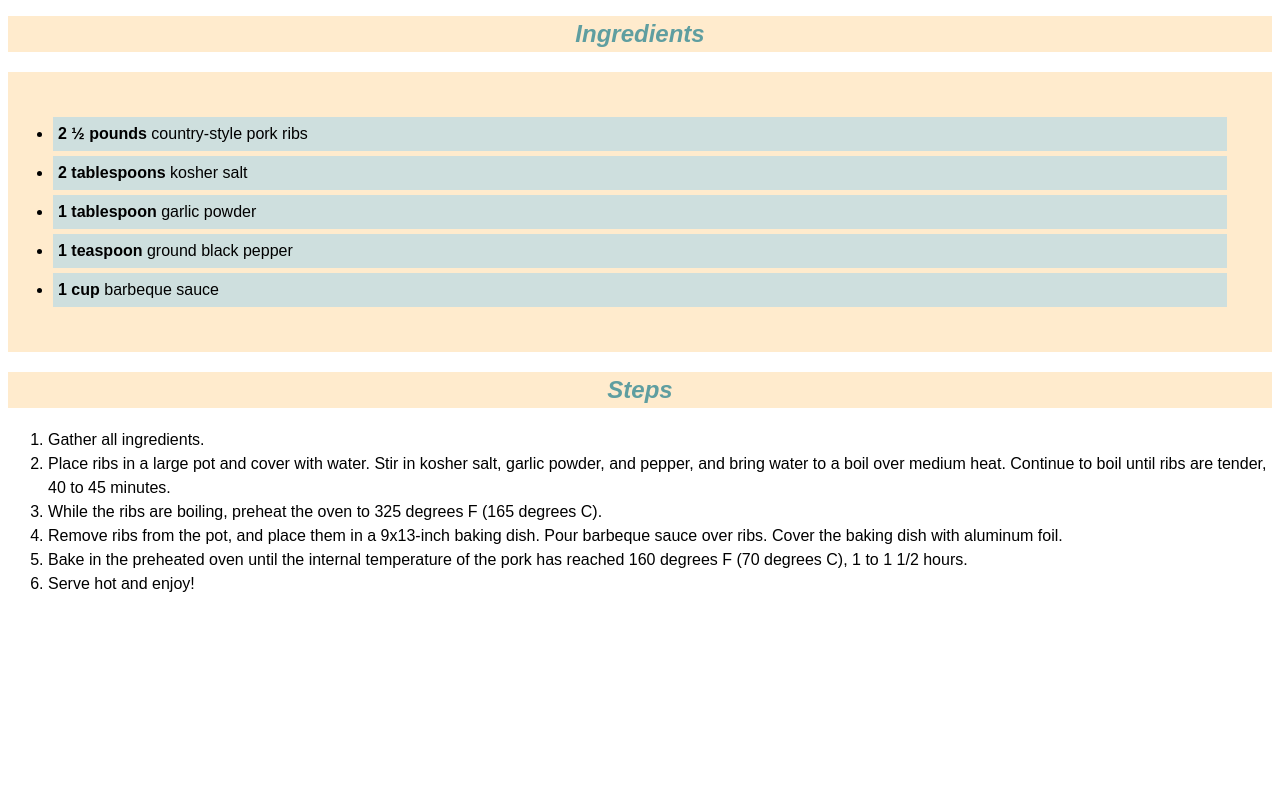
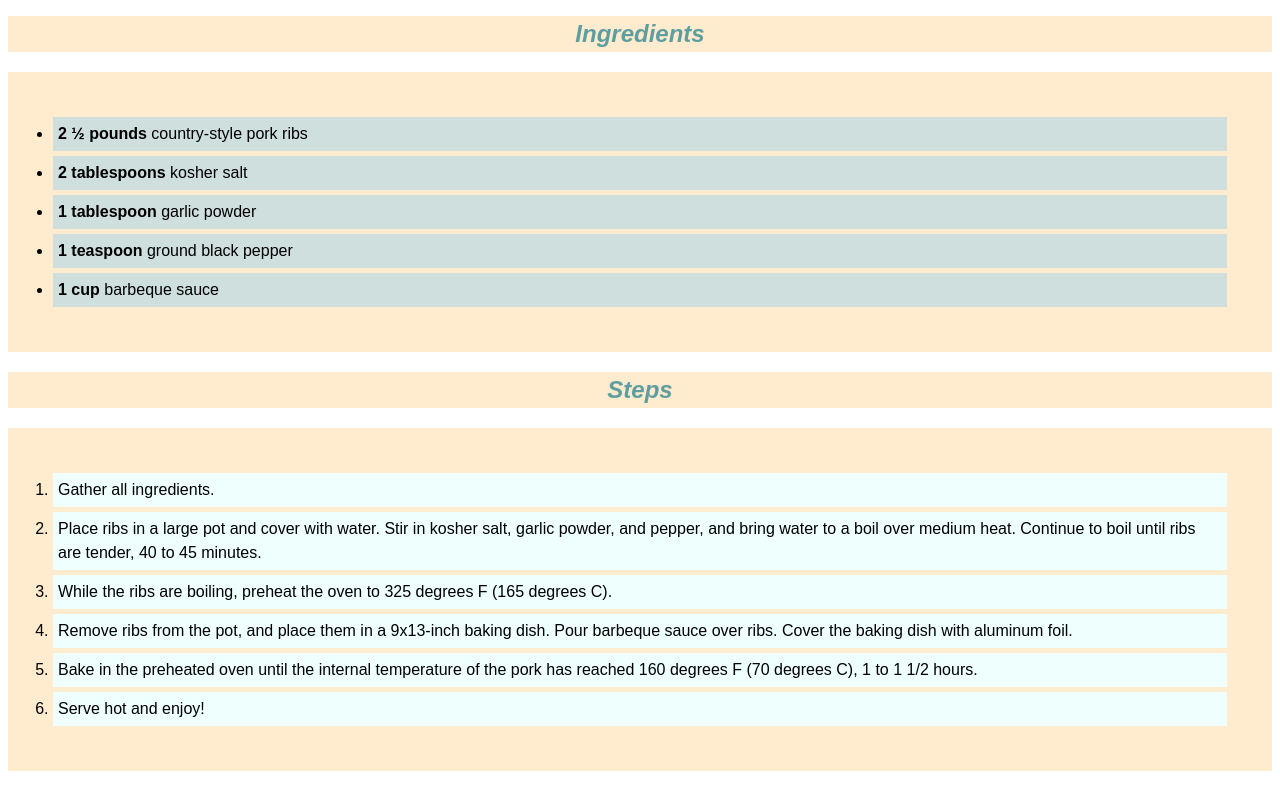
Before and after one commit to LexSnow/odin-recipes, a plain HTML site: page recipes/bbq.html in a window 1280 px wide. Shown: the part 714-1501 px from the top of the page. Before the commit the page ends 1326 px from the top, so only its background shows below. Drawn offline with Linux system fonts and the light colour scheme.

Commit message:
Add style for ordered list

```diff
--- a/style.css
+++ b/style.css
@@ -25,16 +25,32 @@ p {
     text-indent: 5%;
 }
 
-ul {
-    list-style: disc;
+ul,
+ol{
     background-color: blanchedalmond;
     padding: 40px;
 }
 
+
+ul {
+    list-style: disc;
+}
+
+ol {
+    list-style: decimal;
+}
+
+li{
+    padding: 5px;
+    margin: 5px;
+}
+
 ul li{
     background-color:#cedfde;
-    padding: 5px;
-    margin: 5px;
+}
+
+ol li {
+    background-color: #eefffe;
 }
 
 .preview {
```
